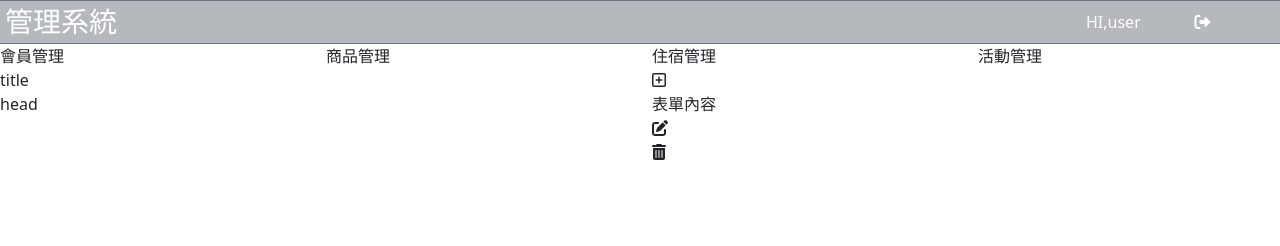
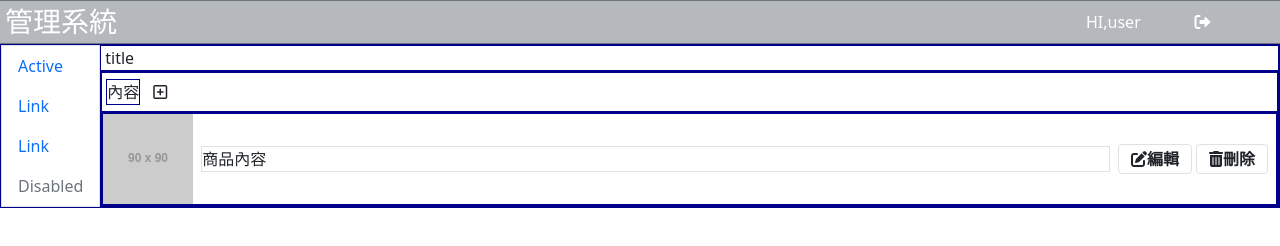
Before and after one commit to dackdada016/training-program, a plain HTML site: page 專題/products/backstage.html in a window 1280 px wide. Drawn offline with nearby package versions, Linux system fonts and the light colour scheme; placeholder pictures from the web are drawn by us.

Commit message:
HTML架構調整+bootstrap初步樣式

```diff
--- a/專題/products/backstage.html
+++ b/專題/products/backstage.html
@@ -7,7 +7,11 @@
   <title>管理者系統</title>
   <link href="https://cdn.jsdelivr.net/npm/bootstrap@5.1.3/dist/css/bootstrap.min.css" rel="stylesheet">
   <link rel="stylesheet" href="https://cdnjs.cloudflare.com/ajax/libs/font-awesome/6.2.1/css/all.min.css">
-
+  <style>
+    container,nav div,content-title,content{
+      border: 1px solid darkblue;
+    }
+  </style>
 </head>
 <body>
   <header>
@@ -19,28 +23,43 @@
       <div class="col-1"><i class="fa-solid fa-right-from-bracket"></i></div>
     </div>
   </header>
-  <container>
-    <div class="sidebar">
-      <div class="row">
-        <div class="col">會員管理</div>
-        <div class="col">商品管理</div>
-        <div class="col">住宿管理</div>
-        <div class="col">活動管理</div>
-      </div>
+  <container class="d-flex">
+    <div class="sidebar border">
+      <ul class="nav flex-column">
+        <li class="nav-item">
+          <a class="nav-link active" aria-current="page" href="#">Active</a>
+        </li>
+        <li class="nav-item">
+          <a class="nav-link" href="#">Link</a>
+        </li>
+        <li class="nav-item">
+          <a class="nav-link" href="#">Link</a>
+        </li>
+        <li class="nav-item">
+          <a class="nav-link disabled">Disabled</a>
+        </li>
+      </ul>
+
     </div>
-    <nav>
-      <div class="row">
-        <div class="col">title</div>
-        <div class="col"><i class="fa-regular fa-square-plus"></i></div>
-      </div>
-      <div class="row">
-        <div class="col">head</div>
-        <div class="col">
-          <div class="col">表單內容</div>
-          <div class="col"><i class="fa-solid fa-pen-to-square"></i></div>
-          <div class="col"><i class="fa-solid fa-trash-can"></i></div>
+    <nav class="title d-flex flex-column flex-grow-1 ">
+        <div class="d-flex align-items-center ps-1" >
+          title
         </div>
-      </div>
+        <div class="content-title">
+          <div class="d-flex align-items-center ps-1 pe-1">
+            <div class="content-title">內容</div>
+            <div class=" btn"><i class="fa-regular fa-square-plus"></i></div>
+          </div>
+          <div class="content d-flex flex-fill">
+            <div class="col d-flex align-items-center justify-content-evenly">
+              <img src="https://fakeimg.pl/90x90/200">
+              <span class="flex-grow-1 m-2 border">商品內容</span>
+              <i class="me-1 fa-solid fa-pen-to-square btn border">編輯</i>
+              <i class="me-2 fa-solid fa-trash-can btn border">刪除</i>
+            </div>
+
+          </div>
+        </div>
     </nav>
   </container>
 
```
